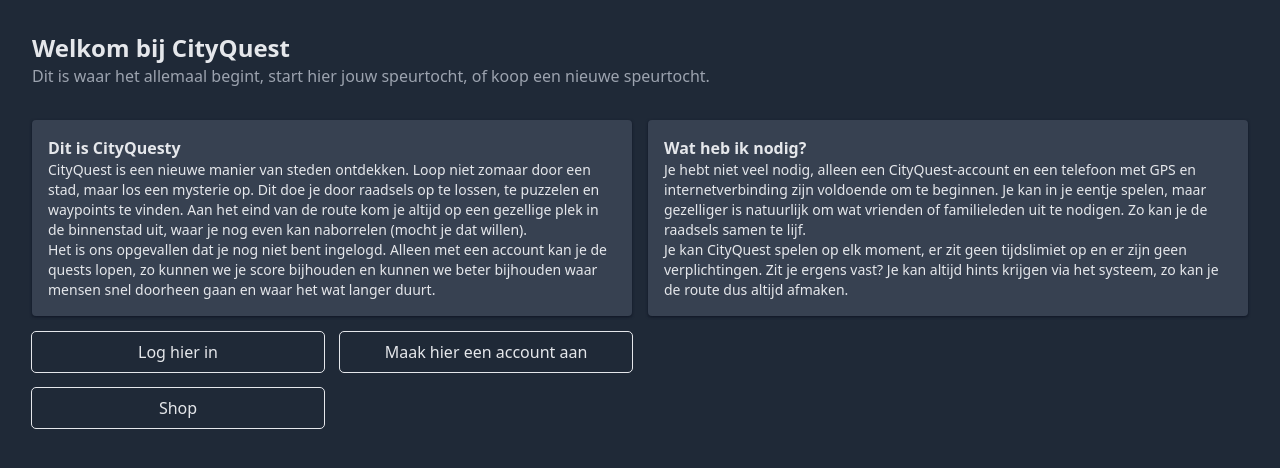
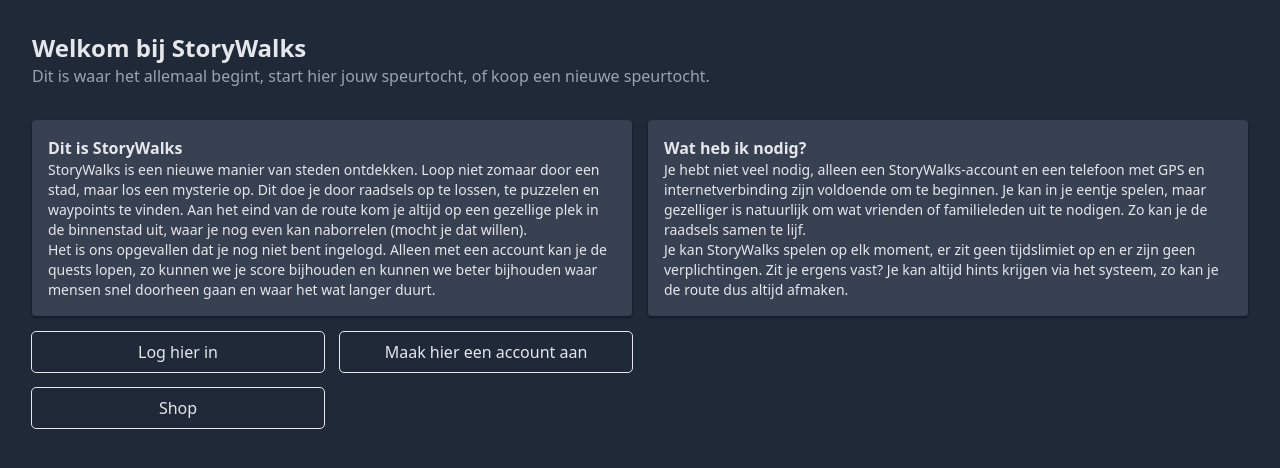
Before and after one commit to timyboy12345/CityQuest, a Vue app: page / in a window 1280 px wide. Shown: the top 468 px of the page. Built offline with nearby package versions, Linux system fonts and the light colour scheme; what @directus/sdk would draw is missing.

Commit message:
v0.1.1: Changed domains

```diff
--- a/index.html
+++ b/index.html
@@ -4,7 +4,7 @@
     <meta charset="UTF-8">
     <link rel="icon" href="/favicon.ico">
     <meta name="viewport" content="width=device-width, initial-scale=1.0">
-    <title>CityQuest</title>
+    <title>StoryWalks</title>
   </head>
   <body class="bg-gray-800 text-gray-200">
     <div id="app"></div>
--- a/package.json
+++ b/package.json
@@ -1,6 +1,6 @@
 {
   "name": "cityquest-app",
-  "version": "0.1.0",
+  "version": "0.1.1",
   "private": true,
   "type": "module",
   "scripts": {
--- a/src/components/MapComponent.vue
+++ b/src/components/MapComponent.vue
@@ -29,7 +29,7 @@
     <l-tile-layer
         url="https://tiles.stadiamaps.com/tiles/alidade_smooth_dark/{z}/{x}/{y}{r}.png"
         layer-type="base"
-        name="CityQuest Map"
+        name="StoryWalks Map"
     ></l-tile-layer>
 
     <l-circle-marker v-if="ownLocation" :lat-lng="ownLocation"></l-circle-marker>
--- a/src/stores/auth.js
+++ b/src/stores/auth.js
@@ -1,9 +1,8 @@
-import {ref, computed} from 'vue'
+import {ref} from 'vue'
 import {defineStore} from 'pinia'
 import {
     authentication,
     createDirectus,
-    createItem,
     readItem,
     readItems,
     readMe,
@@ -11,7 +10,6 @@
     rest
 } from "@directus/sdk";
 import {LocalStorage} from "@/assets/local-storage-service.js";
-import {useRouter} from "vue-router";
 import axios from "axios";
 
 const storage = new LocalStorage();
@@ -35,7 +33,7 @@
         }
 
         return await getUser()
-            .then((u) => {
+            .then(() => {
                 getTrips();
             })
             .catch((e) => console.error(e));
@@ -113,7 +111,7 @@
             params: {
                 "amount": Number.isInteger(price) ? `${price}.00` : price,
                 "city": id,
-                "redirect": "https://cityquest.arendz.nl/shop/return",
+                "redirect": "https://app.storywalks.nl/shop/return",
                 "user": user.value.id
             }
         })
--- a/src/views/CitySummary.vue
+++ b/src/views/CitySummary.vue
@@ -45,7 +45,7 @@
             <l-tile-layer
                 url="https://tiles.stadiamaps.com/tiles/alidade_smooth_dark/{z}/{x}/{y}{r}.png"
                 layer-type="base"
-                name="CityQuest Map"
+                name="StoryWalks Map"
             ></l-tile-layer>
             <l-polygon
                 :lat-lngs="poly(step)"
@@ -72,7 +72,7 @@
           <l-tile-layer
               url="https://tiles.stadiamaps.com/tiles/alidade_smooth_dark/{z}/{x}/{y}{r}.png"
               layer-type="base"
-              name="CityQuest Map"
+              name="StoryWalks Map"
           ></l-tile-layer>
           <l-polygon
               v-for="step in cityStore.city.steps.filter((s) => s.collection === 'step_poly')"
--- a/src/views/HomeView.vue
+++ b/src/views/HomeView.vue
@@ -17,7 +17,7 @@
 
 <template>
   <main class="m-4 md:m-6 lg:m-8">
-    <h2 class="text-2xl font-bold">Welkom bij CityQuest</h2>
+    <h2 class="text-2xl font-bold">Welkom bij StoryWalks</h2>
     <div class="text-gray-400">Dit is waar het allemaal begint, start hier jouw speurtocht, of koop een nieuwe
       speurtocht.
     </div>
@@ -52,9 +52,9 @@
 
     <div v-else class="grid lg:grid-cols-2 gap-4 mt-4 lg:mt-8">
       <GeneralCard>
-        <template v-slot:title>Dit is CityQuesty</template>
+        <template v-slot:title>Dit is StoryWalks</template>
         <template v-slot:default>
-          <p>CityQuest is een nieuwe manier van steden ontdekken. Loop niet zomaar door een stad, maar los een mysterie
+          <p>StoryWalks is een nieuwe manier van steden ontdekken. Loop niet zomaar door een stad, maar los een mysterie
             op. Dit doe je door raadsels op te lossen, te puzzelen en waypoints te vinden. Aan het eind van de route kom
             je altijd op een gezellige plek in de binnenstad uit, waar je nog even kan naborrelen (mocht je dat
             willen).</p>
@@ -66,10 +66,10 @@
       <GeneralCard>
         <template v-slot:title>Wat heb ik nodig?</template>
         <template v-slot:default>
-          <p>Je hebt niet veel nodig, alleen een CityQuest-account en een telefoon met GPS en internetverbinding zijn
+          <p>Je hebt niet veel nodig, alleen een StoryWalks-account en een telefoon met GPS en internetverbinding zijn
             voldoende om te beginnen. Je kan in je eentje spelen, maar gezelliger is natuurlijk om wat vrienden of
             familieleden uit te nodigen. Zo kan je de raadsels samen te lijf.</p>
-          <p>Je kan CityQuest spelen op elk moment, er zit geen tijdslimiet op en er zijn geen verplichtingen. Zit je
+          <p>Je kan StoryWalks spelen op elk moment, er zit geen tijdslimiet op en er zijn geen verplichtingen. Zit je
             ergens vast? Je kan altijd hints krijgen via het systeem, zo kan je de route dus altijd afmaken.</p>
         </template>
       </GeneralCard>
```
Also changed, not shown: 2 other files (tests, documents, lock files or other folders).
